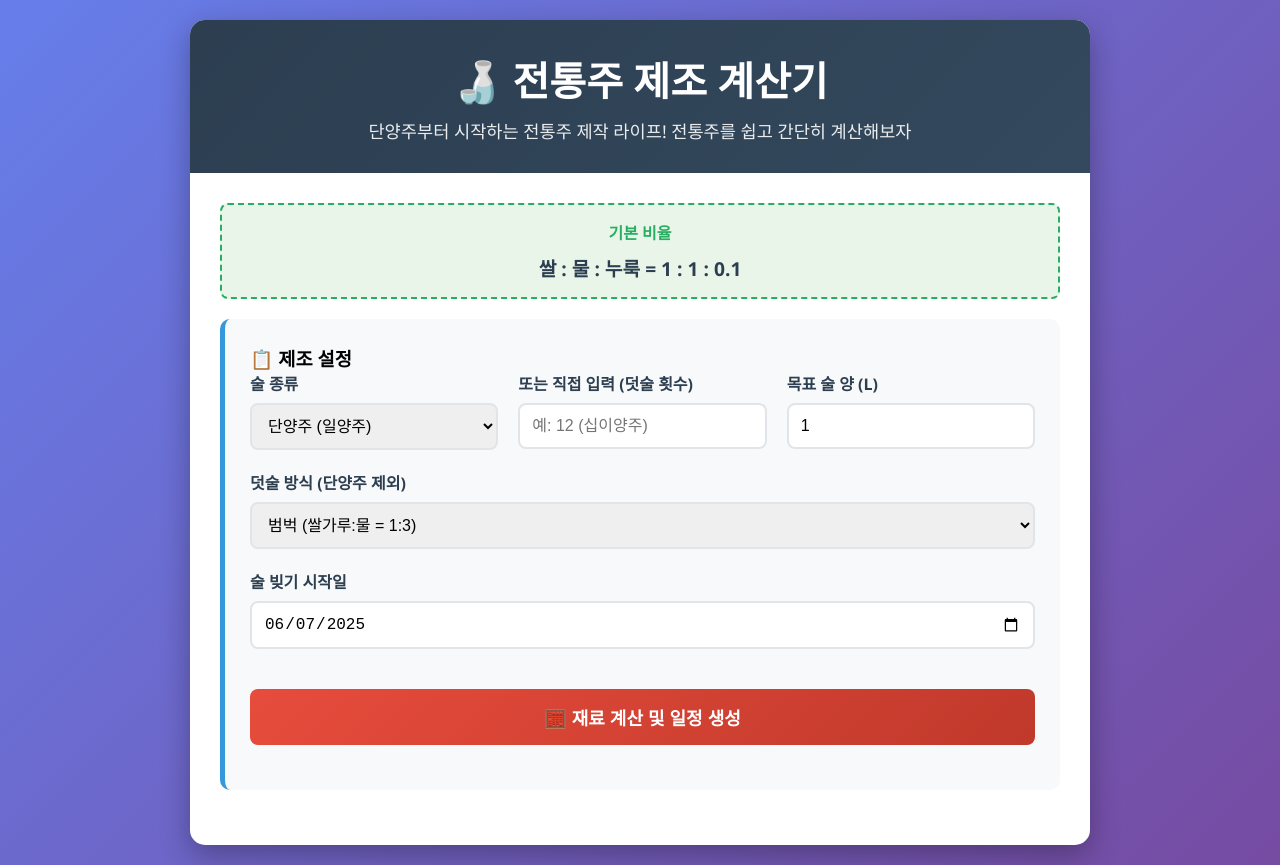
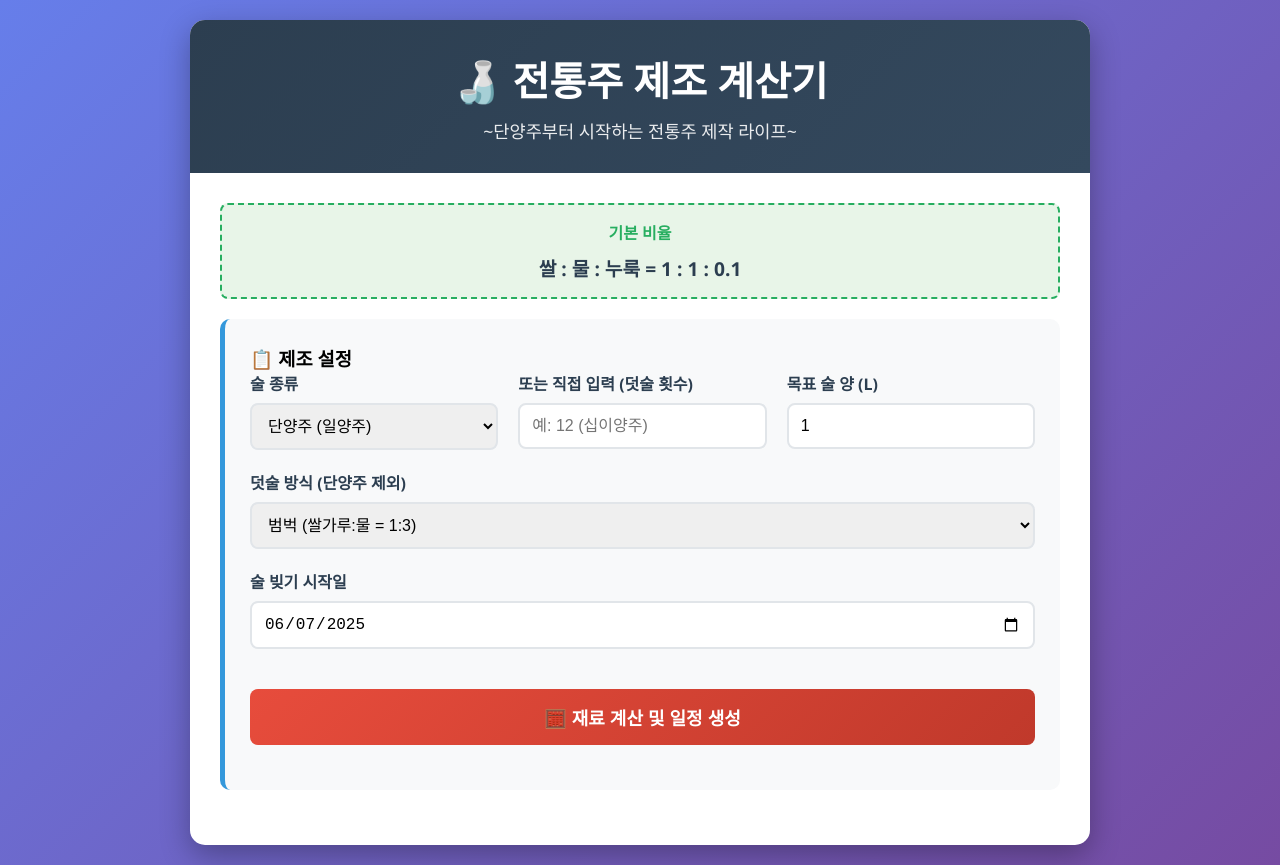
Before and after one commit to Obrey/korean-liquor-calculator, a plain HTML site: page index.html in a window 1280 px wide. Drawn offline with Linux system fonts and the light colour scheme.

Commit message:
소제목 변경

```diff
--- a/index.html
+++ b/index.html
@@ -10,7 +10,7 @@
     <div class="container">
         <div class="header">
             <h1>🍶 전통주 제조 계산기</h1>
-            <p>단양주부터 시작하는 전통주 제작 라이프! 전통주를 쉽고 간단히 계산해보자</p>
+            <p>~단양주부터 시작하는 전통주 제작 라이프~</p>
         </div>
 
         <div class="content">
```
